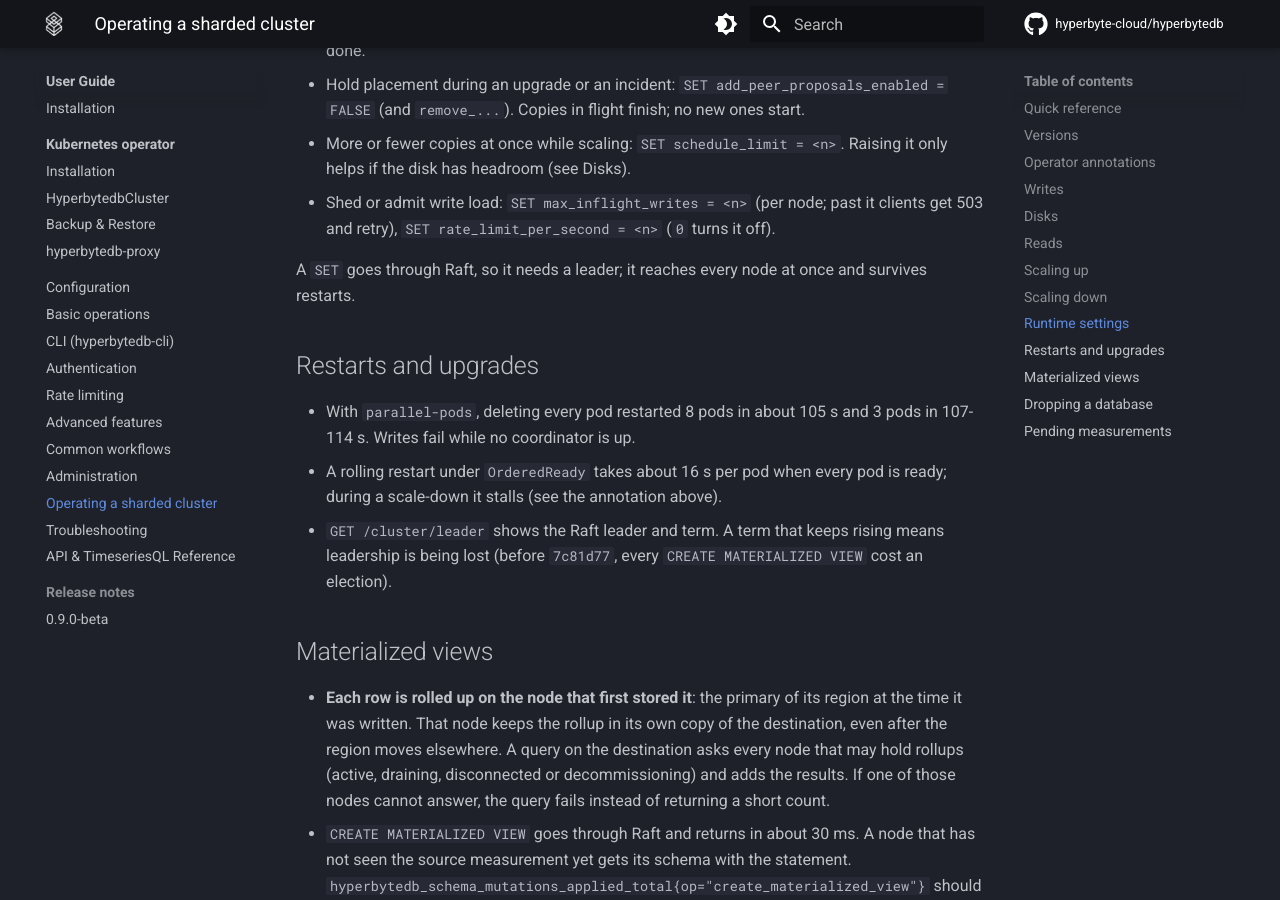
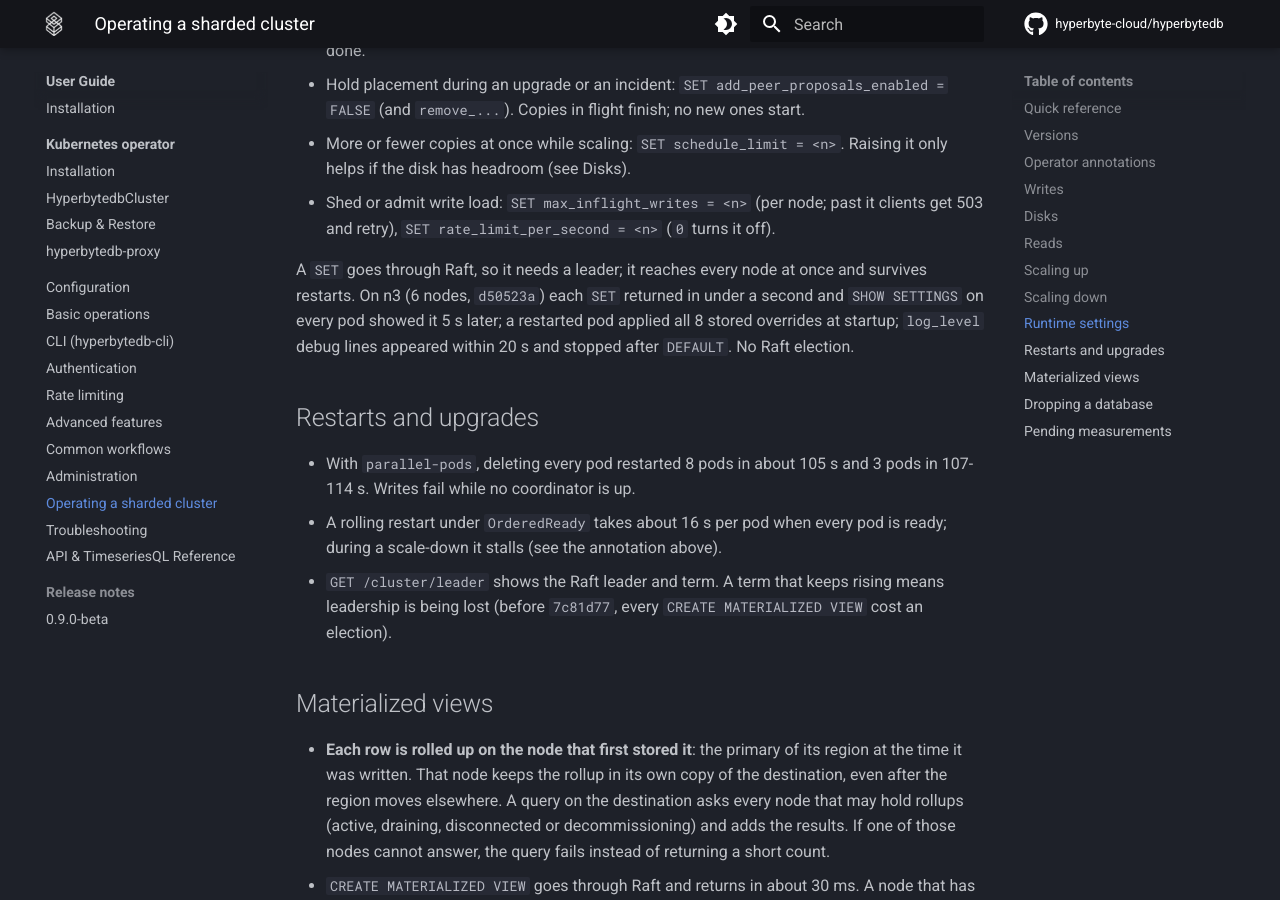
Before and after one commit to hyperbyte-cloud/hyperbytedb, an MkDocs documentation site: the page built from docs/user-guide/operating-sharded-clusters.md, in a window 1280 px wide and 900 px high, scrolled down 5294 px. Built offline with MkDocs 1.6.1 and Material for MkDocs 9.7.7, drawn with Linux system fonts in a browser that asks for light colours; comment, search, counter and statistics services are not loaded.

Commit message:
Runtime settings: plain values in errors; n3 results in the operating guide

```diff
--- a/docs/user-guide/operating-sharded-clusters.md
+++ b/docs/user-guide/operating-sharded-clusters.md
@@ -208,7 +208,10 @@ counts in `GET /internal/shard/map`.
   (`0` turns it off).
 
 A `SET` goes through Raft, so it needs a leader; it reaches every node at
-once and survives restarts.
+once and survives restarts. On n3 (6 nodes, `d50523a`) each `SET` returned
+in under a second and `SHOW SETTINGS` on every pod showed it 5 s later; a
+restarted pod applied all 8 stored overrides at startup; `log_level` debug
+lines appeared within 20 s and stopped after `DEFAULT`. No Raft election.
 
 ## Restarts and upgrades
 
```
Also changed, not shown: 1 other file.
